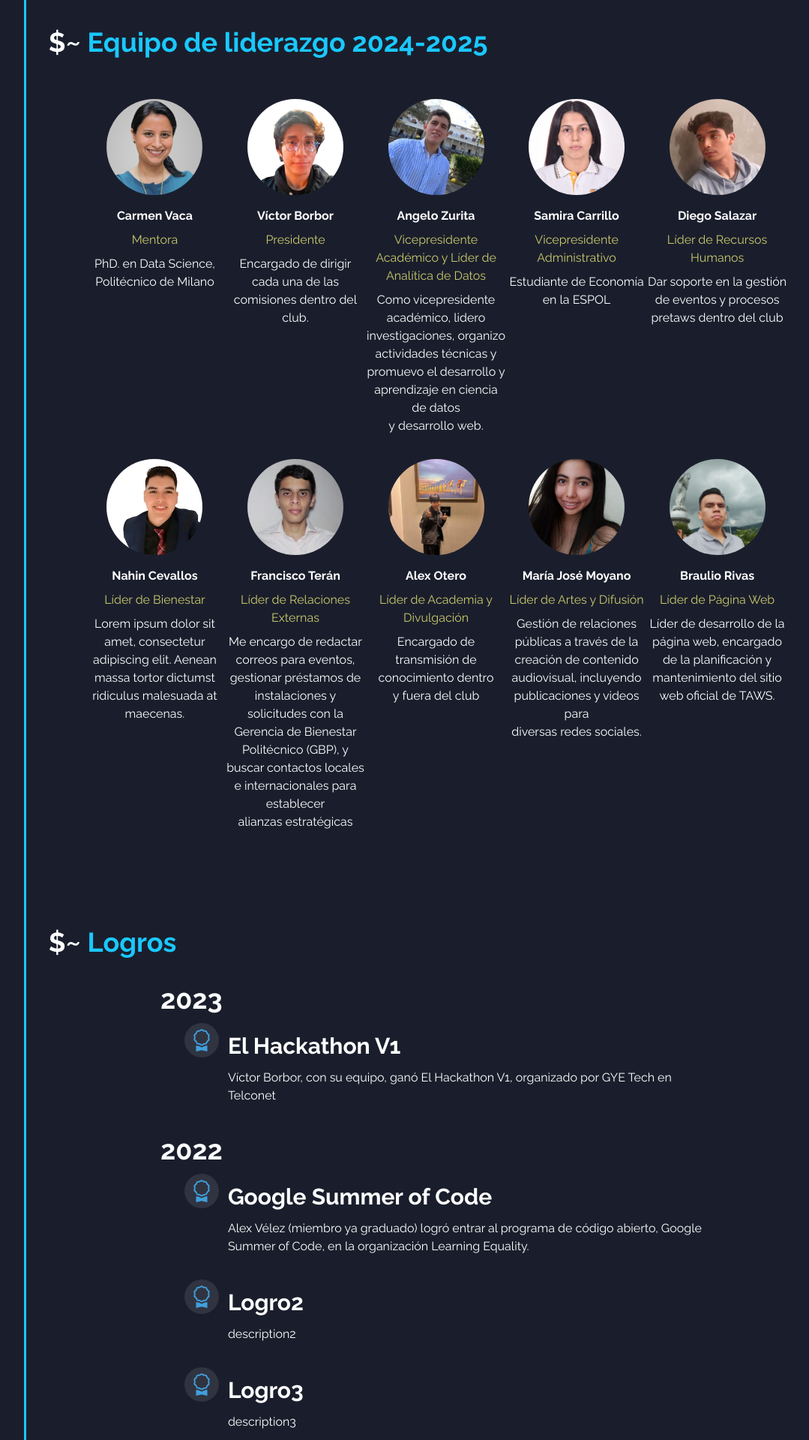
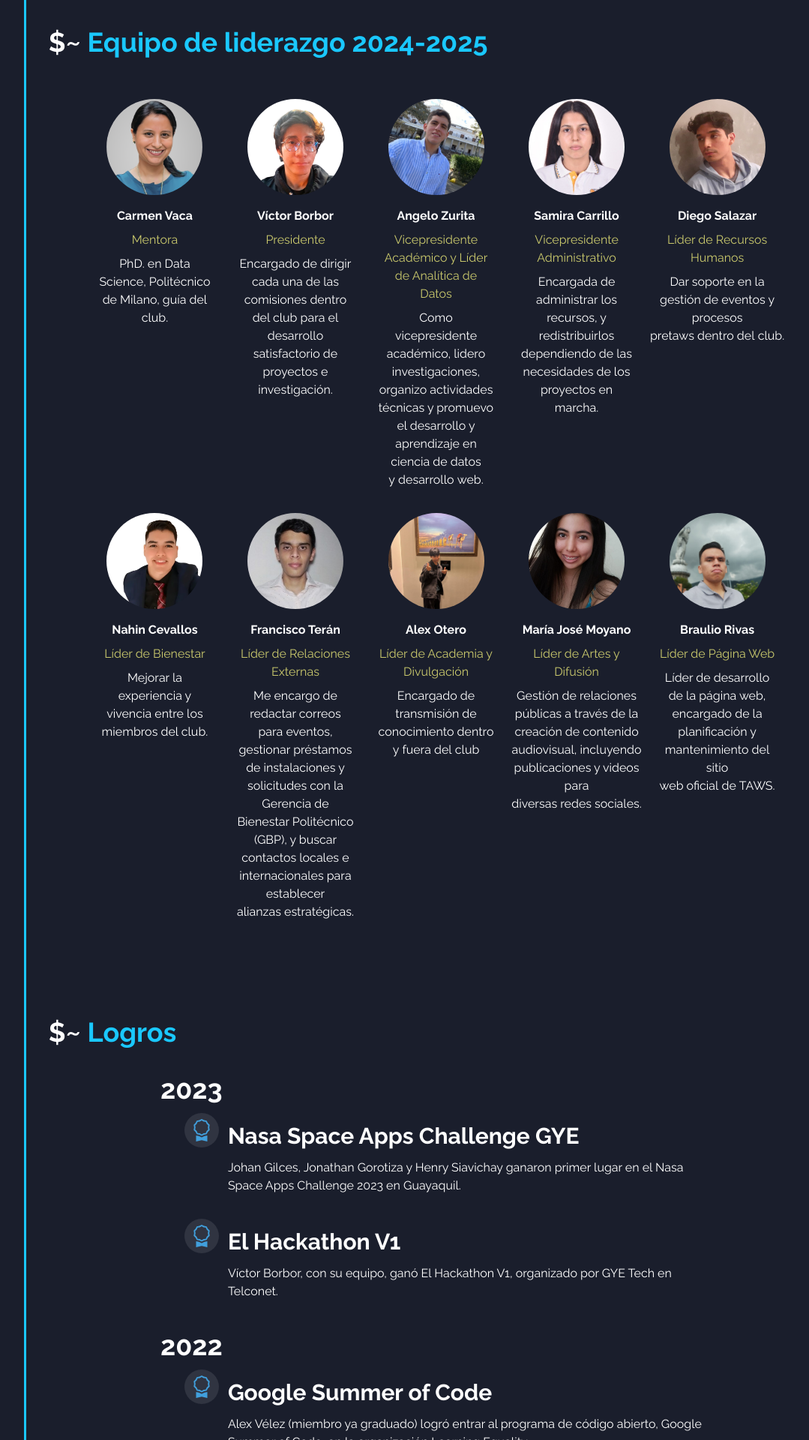
Before and after one commit to Taws-Espol/web, a React (Vite) app: page / in a window 1280 px wide. Shown: the part 860-2780 px from the top of the page at 75% size, without its empty margins (75-1154 px from the left). Built offline with nearby package versions, Linux system fonts and the light colour scheme.

Commit message:
update achievements

```diff
--- a/src/components/Team.jsx
+++ b/src/components/Team.jsx
@@ -13,7 +13,10 @@ const Team = () => {
       <div className="grid grid-cols-1 sm:grid-cols-2 md:grid-cols-3 lg:grid-cols-4 xl:grid-cols-5 mt-14 mx-4 md:mx-12">
         {teams.map((persona) => {
           return (
-            <div className="flex flex-col items-center mb-8" key={persona.name}>
+            <div
+              className="flex flex-col items-center mb-8 mx-4"
+              key={persona.name}
+            >
               <img
                 className="w-32 h-32 rounded-full mx-auto mb-4 object-cover"
                 src={persona.img}
--- a/src/data/achievements.json
+++ b/src/data/achievements.json
@@ -4,8 +4,12 @@
       "year": 2023,
       "achievements": [
         {
+          "title": "Nasa Space Apps Challenge GYE",
+          "description": "Johan Gilces, Jonathan Gorotiza y Henry Siavichay ganaron primer lugar en el Nasa Space Apps Challenge 2023 en Guayaquil."
+        },
+        {
           "title": "El Hackathon V1",
-          "description": "Víctor Borbor, con su equipo, ganó El Hackathon V1, organizado por GYE Tech en Telconet"
+          "description": "Víctor Borbor, con su equipo, ganó El Hackathon V1, organizado por GYE Tech en Telconet."
         }
       ]
     },
@@ -15,14 +19,6 @@
         {
           "title": "Google Summer of Code",
           "description": "Alex Vélez (miembro ya graduado) logró entrar al programa de código abierto, Google Summer of Code, en la organización Learning Equality."
-        },
-        {
-          "title": "Logro2",
-          "description": "description2"
-        },
-        {
-          "title": "Logro3",
-          "description": "description3"
         }
       ]
     },
@@ -31,15 +27,7 @@
       "achievements": [
         {
           "title": "Ganadores Nasa Space Apps Challenge 2021",
-          "description": "Los miembros Joseph Ávila, Carlos Loja, Joangie Márquez y Alex Vélez (ya graduados) lograron ganar el Nasa Space Apps Challenge 2021 en la categoría Best Storytelling con su proyecto Space Travelers en el desafío The Trail to Mars: Can You Keep Your Crew Alive."
-        },
-        {
-          "title": "Logro5",
-          "description": "description5"
-        },
-        {
-          "title": "Logro6",
-          "description": "description6"
+          "description": "Los miembros Joseph Ávila, Carlos Loja, Joangie Márquez y Alex Vélez (ya graduados) lograron ganar el Nasa Space Apps Challenge 2021 a nivel global! en la categoría Best Storytelling con su proyecto Space Travelers en el desafío The Trail to Mars: Can You Keep Your Crew Alive."
         }
       ]
     }
--- a/src/data/teams.js
+++ b/src/data/teams.js
@@ -4,14 +4,14 @@ export const teams = [
   {
     name: "Carmen Vaca",
     role: "Mentora",
-    descripcion: "PhD. en Data Science, Politécnico de Milano",
+    descripcion: "PhD. en Data Science, Politécnico de Milano, guía del club.",
     img: images.mentor,
   },
   {
     name: "Víctor Borbor",
     role: "Presidente",
     descripcion:
-      "Encargado de dirigir cada una de las comisiones dentro del club.",
+      "Encargado de dirigir cada una de las comisiones dentro del club para el desarrollo satisfactorio de proyectos e investigación.",
     img: images.president,
   },
   {
@@ -24,28 +24,29 @@ export const teams = [
   {
     name: "Samira Carrillo",
     role: "Vicepresidente Administrativo",
-    descripcion: "Estudiante de Economía en la ESPOL",
+    descripcion:
+      "Encargada de administrar los recursos, y redistribuirlos dependiendo de las necesidades de los proyectos en marcha.",
     img: images.administrativevp,
   },
   {
     name: "Diego Salazar",
     role: "Líder de Recursos Humanos",
     descripcion:
-      "Dar soporte en la gestión de eventos y procesos pretaws dentro del club",
+      "Dar soporte en la gestión de eventos y procesos pretaws dentro del club.",
     img: images.hr,
   },
   {
     name: "Nahin Cevallos",
     role: "Líder de Bienestar",
     descripcion:
-      "Lorem ipsum dolor sit amet, consectetur adipiscing elit. Aenean massa tortor dictumst ridiculus malesuada at maecenas.",
+      "Mejorar la experiencia y vivencia entre los miembros del club.",
     img: images.welfare,
   },
   {
     name: "Francisco Terán",
     role: "Líder de Relaciones Externas",
     descripcion:
-      "Me encargo de redactar correos para eventos, gestionar préstamos de instalaciones y solicitudes con la Gerencia de Bienestar Politécnico (GBP), y buscar contactos locales e internacionales para establecer alianzas estratégicas",
+      "Me encargo de redactar correos para eventos, gestionar préstamos de instalaciones y solicitudes con la Gerencia de Bienestar Politécnico (GBP), y buscar contactos locales e internacionales para establecer alianzas estratégicas.",
     img: images.extrelations,
   },
   {
```
